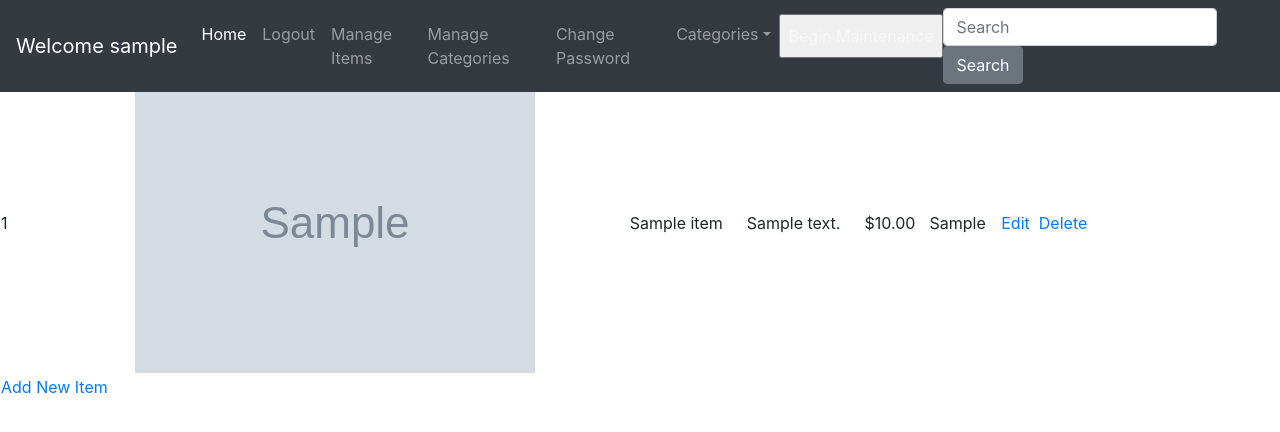
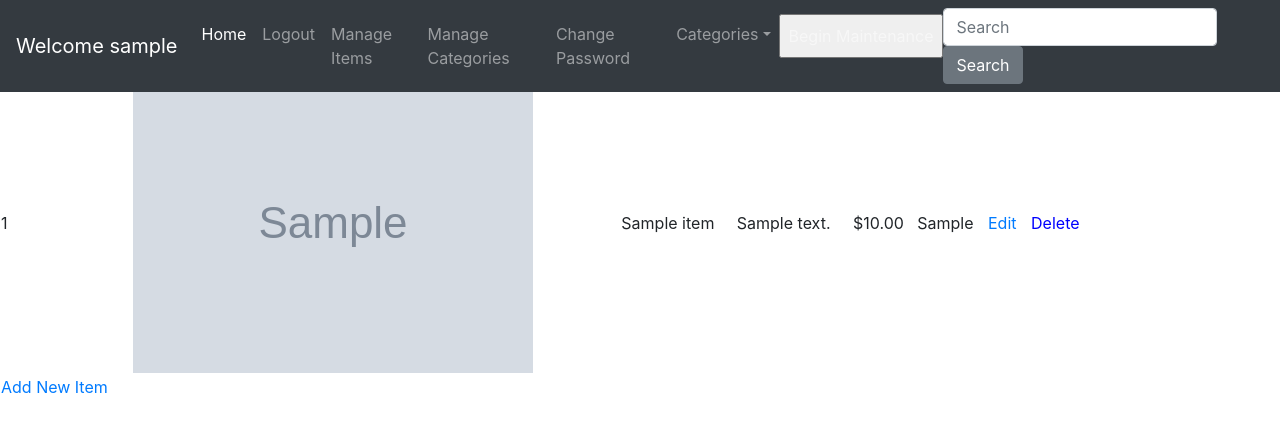
Before and after one commit to paoloreus/ItemsShowCase-DatabaseVersion, a PHP site: page /public/indexAdmin.php?view=items in a window 1280 px wide. Shown: the top 432 px of the page. Run offline with PHP 8.4, Linux system fonts and the light colour scheme; the visitor is signed in with stand-in values (Sample User, id 1); tables that the repository leaves empty or names only in its code hold one stand-in row (values such as "Sample post"); grey boxes marked "Sample" are stand-in pictures.

Commit message:
Delete confirmation added

```diff
--- a/public/indexAdmin.php
+++ b/public/indexAdmin.php
@@ -3,12 +3,16 @@ session_start();
 if(!isset($_SESSION['username'])){
     header('Location: indexLogin.php');
 }
-if($_GET['view'] != 'categories'){
-include '../manageItems/items.php';
+if(isset($_GET['view'])) {
+    if ($_GET['view'] != 'categories') {
+        include '../manageItems/items.php';
+    }else {
+        include '../manageCategories/categories.php';
+    }
+}else {
+    include '../manageItems/items.php';
 }
-else {
-    include '../manageCategories/categories.php';
-}
+
 $search = false;
 $searchText = "";
 ?>
@@ -19,6 +23,17 @@ $searchText = "";
     <meta name="viewport" content="width=device-width, initial-scale=1.0">
     <title>Buy For Fun</title>
     <style>
+        .link-lookalike {
+            background: none;
+            border: none;
+            color: blue;
+            cursor: pointer;
+        }
+
+        #link:hover {
+            text-decoration: underline;
+        }
+
         nav ul {
             list-style: none;
             display: flex;
@@ -40,6 +55,18 @@ $searchText = "";
 
         }
     </style>
+    <script LANGUAGE="JavaScript">
+        //Author: Jeremy Buchanan
+        //Sends a popup requesting confirmation before deleting an item from the database.
+        function confirmSubmit2()
+        {
+            var agree=confirm("Are you sure you wish to delete that item?");
+            if (agree)
+                return true ;
+            else
+                return false ;
+        }
+    </script>
 </head>
 
 <body>
@@ -61,7 +88,7 @@ if((!isset($_GET['view']) || $_GET['view'] != 'categories') && !isset($_GET['cat
 <td>$%.2f</td>
 <td>%s</td>
 <td><a href='../manageItems/itemsManager.php?id=%d'>Edit</a></td>
-<td><a href='../manageItems/itemsManager.php?id=%d&action=delete'>Delete</a></td>
+<td><form method='post'><input type = hidden name = 'id' value='%d'><input type = 'hidden' name = 'action' value='delete'><Input class='link-lookalike' id='link' type='submit' value='Delete' name='Delete' onClick='return confirmSubmit2()'></form></td>
 </tr>", $row['id'], $row['image'], $row['name'], $row['description'], $row['price'], $row['category'], $row['id'], $row['id']);
     }
     echo "<td><a href='../manageItems/addItems.php'>Add New Item</a></td>";
@@ -117,7 +144,7 @@ else if(isset($_GET['search'])){
 <td>%.2f</td>
 <td>%s</td>
 <td><a href='../manageItems/itemsManager.php?id=%d'>Edit</a></td>
-<td><a href='../manageItems/itemsManager.php?id=%d&action=delete'>Delete</a></td>
+<td></td><form method='post'><input type = hidden name = 'id' value='%d'><input type = 'hidden' name = 'action' value='delete'><Input class='link-lookalike' id='link' type='submit' value='Delete' name='Delete' onClick='return confirmSubmit2()'></form></td>
 </tr>", $row['id'], $row['image'], $row['name'], $row['description'], $row['price'], $row['category'], $row['id'],
                     $row['id']);
             }
```
